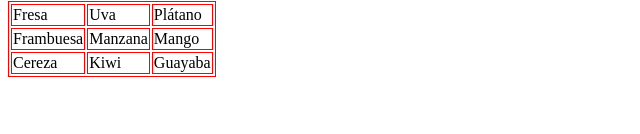
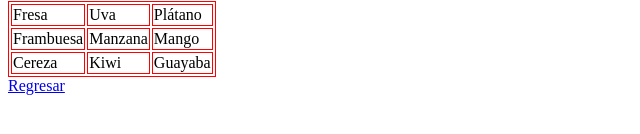
Before and after one commit to Ulisescospolitan12/Tablas, a plain HTML site: page index.html in a window 1280 px wide. Shown: the part 700-834 px from the top of the page, 0-640 px from the left. Drawn offline with Linux system fonts and the light colour scheme.

Commit message:
Update index.html

```diff
--- a/index.html
+++ b/index.html
@@ -109,5 +109,6 @@
 <td>Guayaba</td>
 </tr>
 </table>
-<a href="https://menuchef.netlify.app/"menu</a>
+   <a href="https://menuchef.netlify.app/">Regresar</a>
+
   <br><br><br>
```
